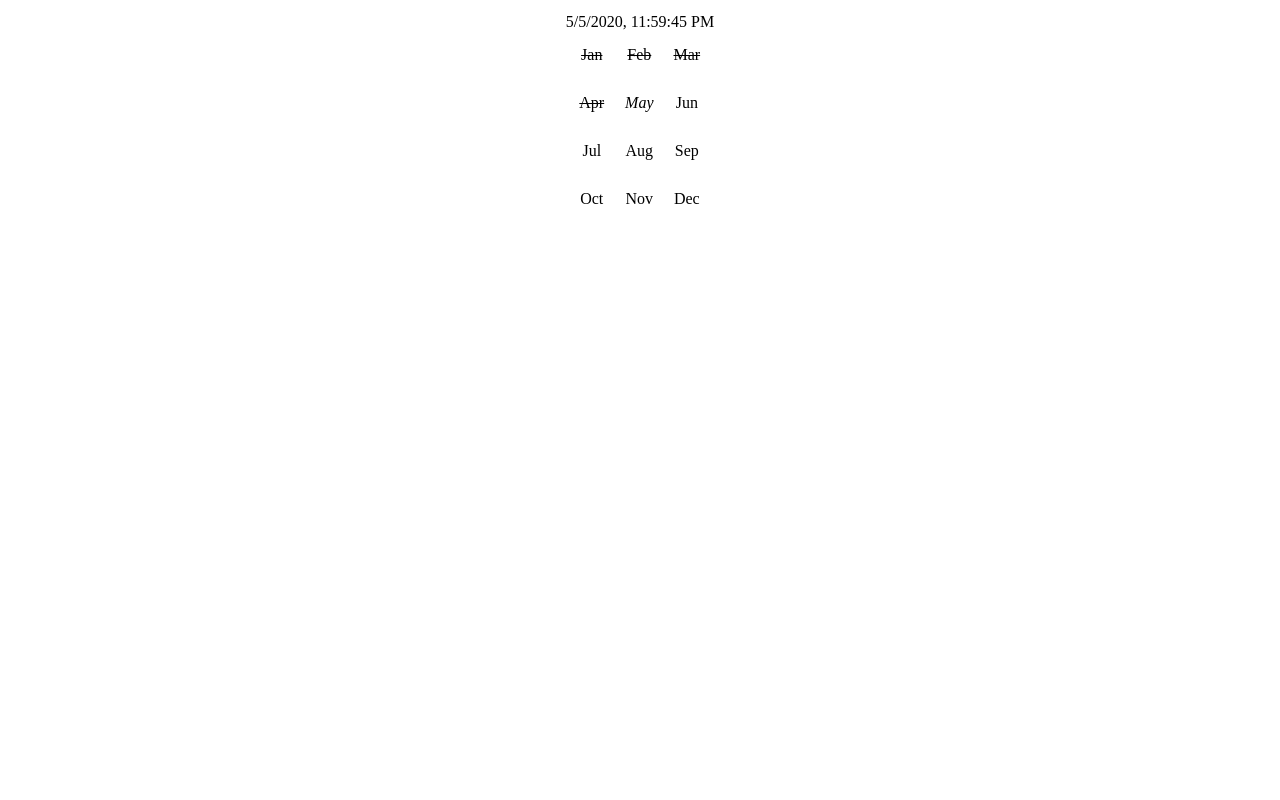
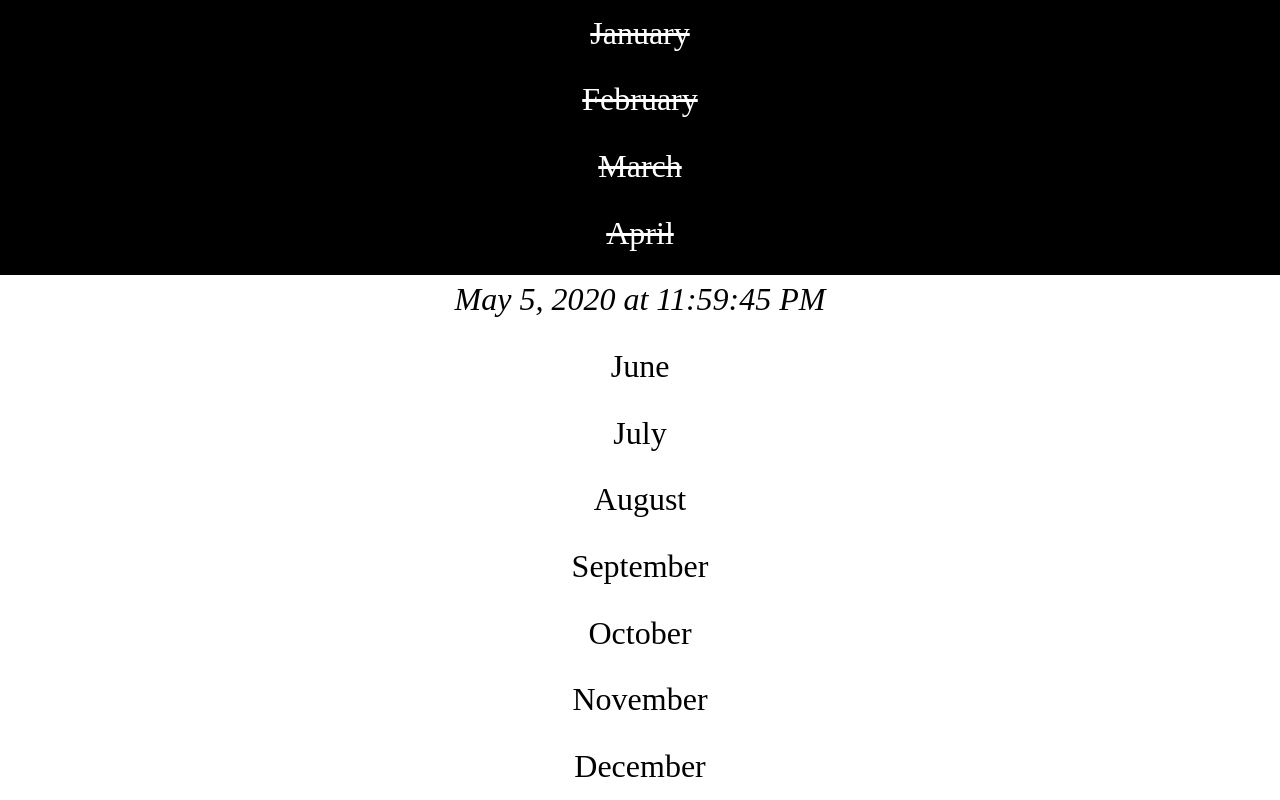
Before and after one commit to jonathanhunsucker/now, a React app: page / in a window 1280 px wide. Built offline with nearby package versions, Linux system fonts and the light colour scheme.

Commit message:
redesign

```diff
--- a/src/App.css
+++ b/src/App.css
@@ -1,14 +1,27 @@
-
-.calendar {
-  clear: both;
-  max-width: 9em;
-  margin: 0 auto;
+#error-root {
+  margin: 0;
 }
 
-.calendar > div {
-  width: 33%;
-  float: left;
-  line-height: 3em;
-  vertical-align: middle;
+.App {
+  position: relative;
+  font-size: 200%;
+}
+
+.Calendar {
+  display: grid;
+  grid-template-rows: repeat(12, 1fr);
+  height: 100vh;
+  align-items: center;
+  width: 100vw;
   text-align: center;
 }
+
+.BackdropContainer {
+  position: fixed;
+  top: 0;
+  left: 0;
+  width: 100vw;
+  color: white;
+  background-color: black;
+  overflow: hidden;
+}
--- a/src/App.js
+++ b/src/App.js
@@ -1,48 +1,68 @@
-import React, { useState, useEffect } from 'react';
-import './App.css';
+import React, { useState, useEffect } from 'react'
+import './App.css'
 
-const months = [0, 1, 2, 3, 4, 5, 6, 7, 8, 9, 10, 11];
+const months = [0, 1, 2, 3, 4, 5, 6, 7, 8, 9, 10, 11]
 
 function App({date = new Date()}) {
-  const [now, setNow] = useState(date);
+  const [now, setNow] = useState(date)
 
   useEffect(() => {
-    const id = setInterval(() => setNow(new Date()), 1000);
-    return () => clearInterval(id);
-  }, []);
+    const id = setInterval(() => setNow(new Date()), 1000)
+    return () => clearInterval(id)
+  }, [])
 
   return (
     <div className="App">
       <Now now={now} />
+      <Clip now={now}>
+        <Now now={now} />
+      </Clip>
     </div>
-  );
+  )
 }
 
 function Now({ now }) {
   return (
-    <>
-      <div><center>{now.toLocaleString()}</center></div>
-      <div className="calendar">
+    <div className="Now">
+      <div className="Calendar">
         {months.map((month) => <Month key={month} now={now} month={month} />)}
       </div>
-    </>
+    </div>
   )
 }
 
 function Month({ now, month }) {
-  const then = new Date(now);
-  then.setMonth(month);
+  const then = new Date(now)
+  then.setMonth(month)
 
-  const past = now.getMonth() > then.getMonth();
-  const present = now.getMonth() === then.getMonth();
-  const future = now.getMonth() < month;
+  const past = now.getMonth() > then.getMonth()
+  const present = now.getMonth() === then.getMonth()
+  const future = now.getMonth() < month
 
-  const name = then.toLocaleString('default', { month: 'short' });
+  const name = then.toLocaleString('default', { month: 'long' })
 
   return <div className="month">
     {past && <strike>{name}</strike>}
-    {present && <em>{name}</em>}
+    {present && <em>{now.toLocaleString('default', { month: 'long', year: 'numeric', day: 'numeric', hour: 'numeric', minute: 'numeric', second: 'numeric' })}</em>}
     {future && <span>{name}</span>}
   </div>
 }
-export default App;
+
+function Clip({ now, children }) {
+  const janOneThisYear = new Date(now)
+  janOneThisYear.setMonth(0)
+  janOneThisYear.setDate(1)
+  janOneThisYear.setHours(0)
+  janOneThisYear.setMinutes(0)
+  janOneThisYear.setSeconds(0)
+  const janOneNextYear = new Date(janOneThisYear)
+  janOneNextYear.setYear(janOneNextYear.getFullYear() + 1)
+  const height = (now - janOneThisYear) / (janOneNextYear - janOneThisYear)
+  return (
+    <div className="BackdropContainer" style={{ height: `${(height * 100).toFixed(2)}vh` }}>
+      {children}
+    </div>
+  )
+}
+
+export default App
```
